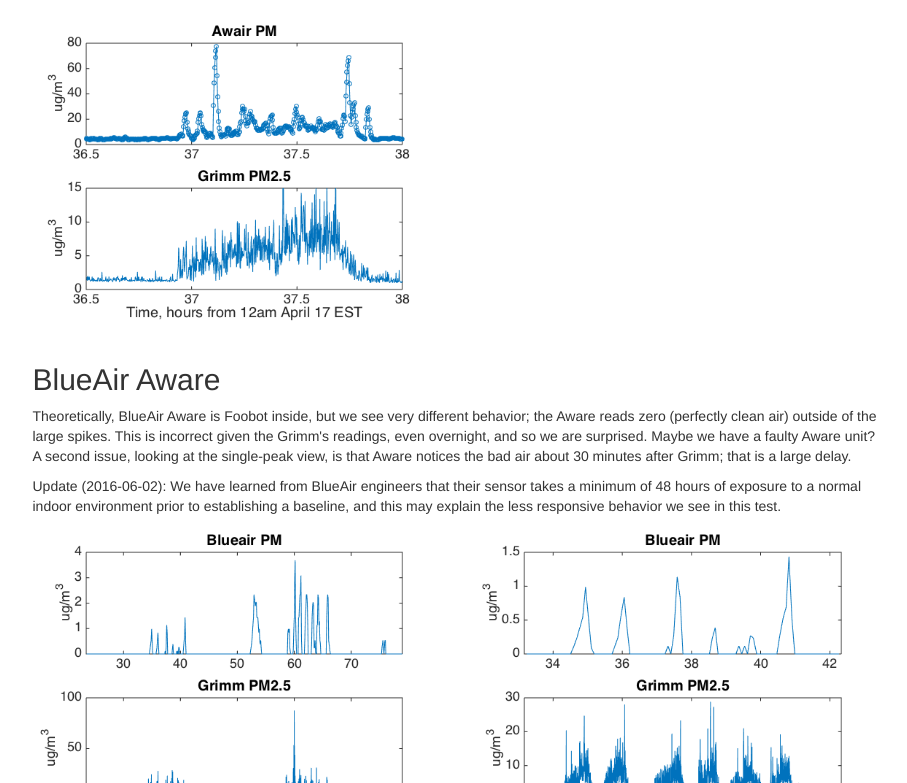
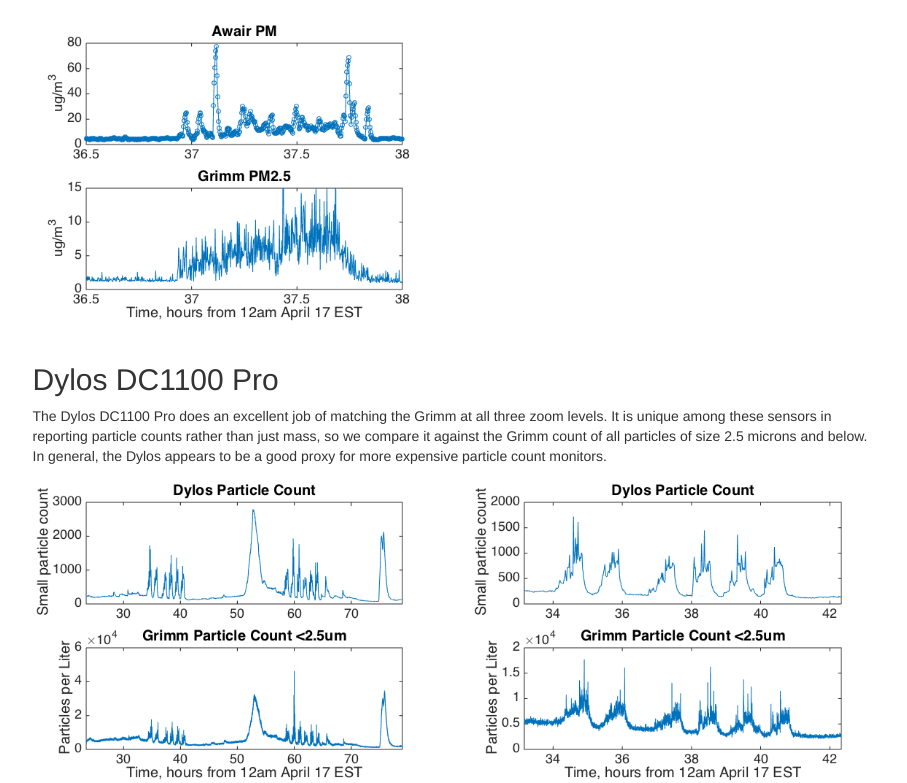
Before and after one commit to CMU-CREATE-Lab/air-quality-monitor-tests, a plain HTML site: page index.html in a window 1280 px wide. Shown: the part 2017-2800 px from the top of the page, without its empty margins (330-1237 px from the left). Drawn offline with nearby package versions, Linux system fonts and the light colour scheme.

Commit message:
removed BlueAir results

```diff
--- a/index.html
+++ b/index.html
@@ -133,10 +133,7 @@
          6720 : "pm",
 
          // Foobot
-         6721 : "pm_2_5",
-
-         // Blueair Aware
-         6722 : "pm_2_5"
+         6721 : "pm_2_5"
       };
 
       $(document).ready(function() {
@@ -167,7 +164,6 @@
             <li class="active"><a href="#introduction">Introduction</a></li>
             <li><a href="#aqeqq">Air Quality Egg PM</a></li>
             <li><a href="#awair">Awair</a></li>
-            <li><a href="#blueair">BlueAir Aware</a></li>
             <li><a href="#dylos">Dylos DC1100 Pro</a></li>
             <li><a href="#foobot">Foobot</a></li>
             <li><a href="#speck">Speck</a></li>
@@ -245,32 +241,6 @@
                </div>
                <div class="col-sm-6 plot">
                   <a href="images/awair3.png" data-toggle="lightbox" data-title="Awair"><img src="images/awair3.png" class="img-responsive"></a>
-               </div>
-            </div>
-         </div>
-         <div id="blueair">
-            <h2>BlueAir Aware</h2>
-            <p>
-               Theoretically, BlueAir Aware is Foobot inside, but we see very different behavior; the Aware reads zero
-               (perfectly clean air) outside of the large spikes. This is incorrect given the Grimm's readings, even
-               overnight, and so we are surprised. Maybe we have a faulty Aware unit? A second issue, looking at the
-               single-peak view, is that Aware notices the bad air about 30 minutes after Grimm; that is a large
-               delay.
-            </p>
-            <p>
-               Update (2016-06-02): We have learned from BlueAir engineers that their sensor takes a minimum of 48 hours of exposure to a
-               normal indoor environment prior to establishing a baseline, and this may explain the less responsive
-               behavior we see in this test.
-            </p>
-            <div class="row">
-               <div class="col-sm-6 plot">
-                  <a href="images/blueair1.png" data-toggle="lightbox" data-title="BlueAir Aware"><img src="images/blueair1.png" class="img-responsive"></a>
-               </div>
-               <div class="col-sm-6 plot">
-                  <a href="images/blueair2.png" data-toggle="lightbox" data-title="BlueAir Aware"><img src="images/blueair2.png" class="img-responsive"></a>
-               </div>
-               <div class="col-sm-6 plot">
-                  <a href="images/blueair3.png" data-toggle="lightbox" data-title="BlueAir Aware"><img src="images/blueair3.png" class="img-responsive"></a>
                </div>
             </div>
          </div>
@@ -394,11 +364,6 @@
                      <td><a class="btn btn-xs btn-default" onclick="return downloadData(6718,true)" role="button">JSON</a></td>
                   </tr>
                   <tr>
-                     <td>BlueAir Aware</td>
-                     <td><a class="btn btn-xs btn-default" onclick="return downloadData(6722)" role="button">CSV</a></td>
-                     <td><a class="btn btn-xs btn-default" onclick="return downloadData(6722,true)" role="button">JSON</a></td>
-                  </tr>
-                  <tr>
                      <td>Dylos DC1100 Pro</td>
                      <td><a class="btn btn-xs btn-default" onclick="return downloadData(6716)" role="button">CSV</a></td>
                      <td><a class="btn btn-xs btn-default" onclick="return downloadData(6716,true)" role="button">JSON</a></td>
```
